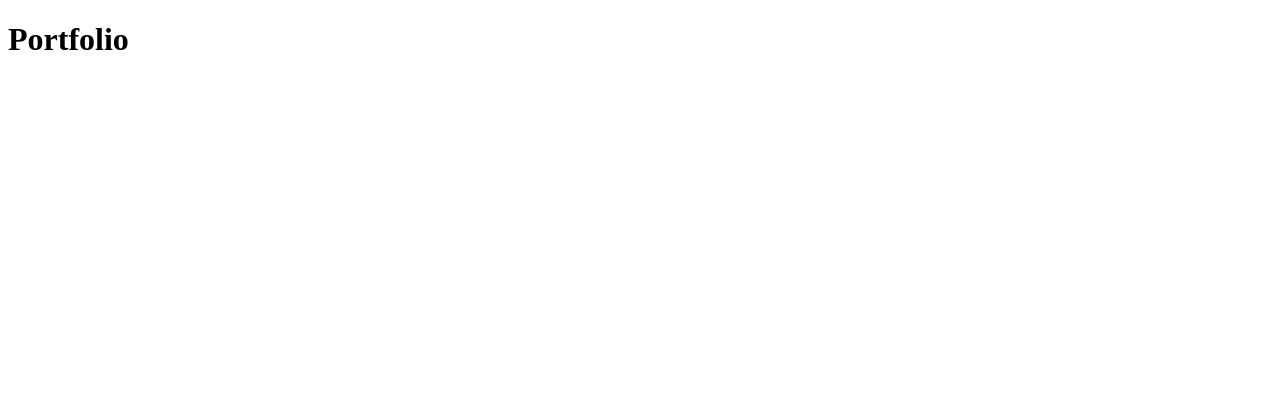
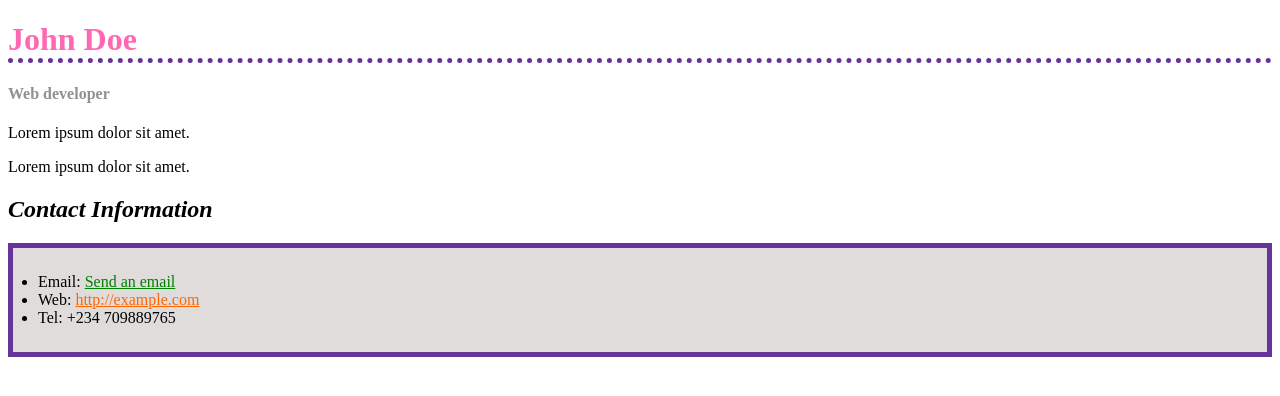
Before and after one commit to Michael-Lyon/soft-devs-frontend, a plain HTML site: page assignments/portfolio.html in a window 1280 px wide. Drawn offline with Linux system fonts and the light colour scheme.

Commit message:
Added a porfolio sample page demo

```diff
--- /dev/null
+++ b/assignments/css/portfolio.css
@@ -0,0 +1,23 @@
+h1{
+    color: hotpink;
+    border-bottom: 5px dotted rebeccapurple;
+}
+
+h4{
+    color: rgb(147, 144, 144);
+    font-weight: 700;
+}
+
+ul{
+    border: 5px solid rebeccapurple;
+    background-color: rgb(224, 220, 220);
+    padding: 25px;
+}
+
+.mail{
+    color: green
+}
+
+.link{
+    color: rgb(255, 102, 0)
+}
--- a/assignments/portfolio.html
+++ b/assignments/portfolio.html
@@ -5,10 +5,27 @@
         <title></title>
         <meta name="description" content="">
         <meta name="viewport" content="width=device-width, initial-scale=1">
-        <link rel="stylesheet" href="">
+        <link rel="stylesheet" href="./css/portfolio.css">
     </head>
     <body>
+        <main>
+            <h1>John Doe</h1>
 
-        <h1>Portfolio</h1>
+            <h4>Web developer</h4>
+            <p>Lorem ipsum dolor sit amet.</p>
+            <p>Lorem ipsum dolor sit amet.</p>
+
+            <h2><em>Contact Information</em></h2>
+
+            <ul>
+                <li>Email: <a class="mail" href="mailto:example@mail.com">Send an email</a> </li>
+
+                <li>Web: <a class="link" href="#">http://example.com</a></li>
+
+                <li>Tel: <span>+234 709889765</span></li>
+            </ul>
+
+        </main>
+
     </body>
 </html>
```
Also changed, not shown: assignments/index.html (line endings or trailing spaces).
